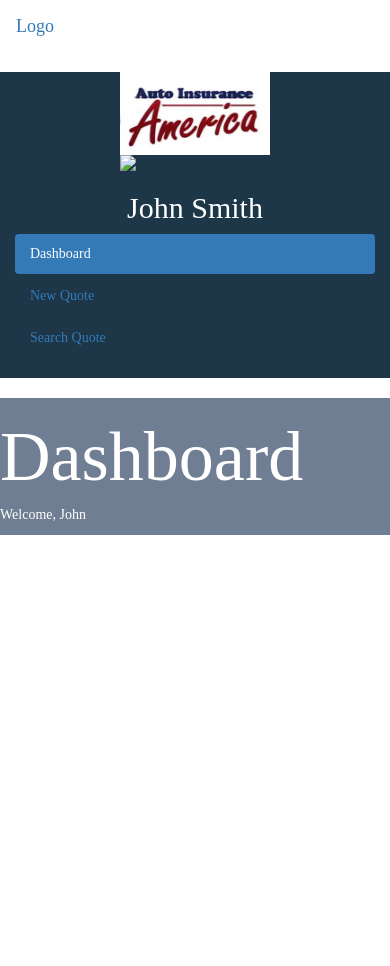
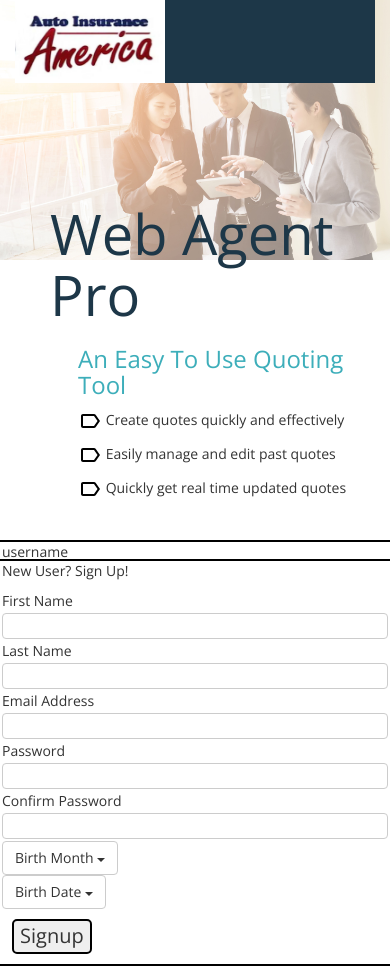
Before and after one commit to mattkfpc/aia, a plain HTML site: page index.html in a window 390 px wide. Before the commit the page ends 844 px from the top, so only its background shows below. Drawn offline with nearby package versions, Linux system fonts and the light colour scheme.

Commit message:
aergerga
rgaergaerg

```diff
--- a/css/index.css
+++ b/css/index.css
@@ -1,5 +1,5 @@
 .banner {
- background-color: #707E93;
+ background-color: #1D3748;
  color: #ffffff;
  height: 100%;
 }
@@ -7,12 +7,75 @@
 .logoimage {
   width: 150px;
   length: 150px;
+  position: relative;
+  left: 0em;
+}
+
+h3.bannermessage {
+  text-align: left;
+  padding-left: 20%;
+  color: #3DAEBA;
+  font-size: 24px;
+}
+
+h1.bannermessage {
+  padding-top: 100px;
+  padding-left: 50px;
+  text-align: left;
+  color: #1D3748;
+  font-size: 56px;
+  font-weight: 500;
 }
 
 body {
-  font-family: proxima-nova;
+  font-family: 'Open sans', sans-serif;
+
 }
 
+.backgroundimage{
+  background-image: url("../image/loginbackground.jpeg");
+  background-size: 100%;
+  background-repeat: no-repeat;
+}
+.loginborder{
+  border-style: solid;
+  border-width: 2px 2px 2px 2px;
+  border-color: black;
+  background-color: #ffffff;
+  border-radius: 5px;
+  margin-top: 2em;
+}
+
+#signupbox{
+  border-style: solid;
+  border-width: 2px 2px 2px 2px;
+  border-color: black;
+  background-color: #ffffff;
+  border-radius: 5px;
+  margin-top: -10em;
+}
+
+p.bannermessage{
+  padding-left:20%;
+}
+
+.loginbutton {
+  margin:10px;
+  font-size: 20px;
+  text-align: center;
+  border-radius: 5px;
+  border-style: solid;
+}
+
+input[type=text], select {
+    width: 100%;
+    padding: 2px 4px;
+    margin: 2px 0;
+    display: inline-block;
+    border: 1px solid #ccc;
+    border-radius: 4px;
+    box-sizing: border-box;
+}
 #welcomemessage {
   text-align: right;
 }
@@ -22,10 +85,6 @@ body {
   height: 20em;
 }
 
-.center {
-    display: block;
-    margin: 0 auto;
-}
 
 .bannertitletext {
   font-size: 5em;
@@ -37,14 +96,9 @@ body {
 
 /* Set gray background color and 100% height */
 .sidenav {
-  background-color: #1D3748;
   height: 100%;
 }
 
-#profilename {
-  color: #ffffff;
-  text-align: center;
-}
 
 /* On small screens, set height to 'auto' for the grid */
 @media screen and (max-width: 767px) {
--- a/index.html
+++ b/index.html
@@ -7,57 +7,121 @@
   <link rel="stylesheet" href="https://maxcdn.bootstrapcdn.com/bootstrap/3.3.7/css/bootstrap.min.css">
   <script src="https://ajax.googleapis.com/ajax/libs/jquery/3.2.1/jquery.min.js"></script>
   <script src="https://maxcdn.bootstrapcdn.com/bootstrap/3.3.7/js/bootstrap.min.js"></script>
+  <link href="https://fonts.googleapis.com/css?family=Open+Sans:300,400,700,800" rel="stylesheet">
   <link rel="stylesheet" href="css/index.css">
 </head>
 <body>
 
-
-  <!--sidebar navigation -->
-
-  <nav class="navbar visible-xs">
-    <div class="container-fluid">
-      <div class="navbar-header">
-        <button type="button" class="navbar-toggle" data-toggle="collapse" data-target="#myNavbar">
-          <span class="icon-bar"></span>
-          <span class="icon-bar"></span>
-          <span class="icon-bar"></span>
-        </button>
-        <a class="navbar-brand" href="#">Logo</a>
-      </div>
-      <div class="collapse navbar-collapse" id="myNavbar">
-        <ul class="nav navbar-nav">
-          <li class="active"><a href="#">Dashboard</a></li>
-          <li><a href="#">Age</a></li>
-          <li><a href="#">Gender</a></li>
-          <li><a href="#">Geo</a></li>
-        </ul>
+<div class="backgroundimage">
+  <div class="container-fluid">
+    <div class="col-md-12">
+      <div class="row banner">
+        <img class="logoimage" src="image/logo.jpg">
       </div>
     </div>
-  </nav>
+  </div>
 
-<div class="container-fluid">
-  <div class="row content">
-    <div class="col-sm-2 sidenav">
-        <img class= "center logoimage" src="image/logo.jpg">
-        <ul class="nav nav-pills nav-stacked">
-          <li><img class= "center logoimage" src="image/avatar.png"><h2 id=profilename>John Smith</h2></li>
-          <li class="active"><a href="#section2">Dashboard</a></li>
-          <li><a href="#section3">New Quote</a></li>
-          <li><a href="#section3">Search Quote</a></li>
-        </ul><br>
-    </div>
-    <br>
+  <div class="row">
+    <div class="col-md-4">
+      <h1 class="bannermessage">Web Agent Pro</h1>
+      <h3 class="bannermessage">An Easy To Use Quoting Tool</h3>
+      <p class="bannermessage"><img src="image/labelicon.svg">  Create quotes quickly and effectively</p>
+      <p class="bannermessage"><img src="image/labelicon.svg">  Easily manage and edit past quotes</p>
+      <p class="bannermessage"><img src="image/labelicon.svg">  Quickly get real time updated quotes</p>
 
-<!-- banner -->
-    <div class="col-sm-10">
-      <div class="row banner">
-        <h1 class="bannertitletext">Dashboard</h1>
-        <p>Welcome, John</p>
-      </div>
     </div>
 
+    <div class="col-md-4"></div>
+
+    <div class="col-md-3 loginborder">
+      <form>
+        username<br>
+        <input type="text" name="username"><br>
+        password<br>
+        <input type="text" name="password">
+      </form>
+      <button class="loginbutton">Login</button>
+    </div>
+    </div>
+
+    <div class="row">
+    <div class="col-md-8"></div>
+    <div class="col-md-3" id="signupbox">
+      <form>
+        <p>New User? Sign Up!</p>
+        First Name<br>
+        <input type="text" name="First Name"><br>
+        Last Name<br>
+        <input type="text" name="Last Name"><br>
+        Email Address<br>
+        <input type="text" name="Email Address"><br>
+        Password<br>
+        <input type="text" name="Password"><br>
+        Confirm Password<br>
+        <input type="text" name="Confirm Password"><br>
+      </form>
+
+     <div class="dropdown">
+       <button class="btn btn-default dropdown-toggle" type="button" data-toggle="dropdown">Birth Month
+       <span class="caret"></span></button>
+       <ul class="dropdown-menu">
+         <li><a href="#">January</a></li>
+         <li><a href="#">February</a></li>
+         <li><a href="#">March</a></li>
+         <li><a href="#">April</a></li>
+         <li><a href="#">May</a></li>
+         <li><a href="#">June</a></li>
+         <li><a href="#">July</a></li>
+         <li><a href="#">August</a></li>
+         <li><a href="#">September</a></li>
+         <li><a href="#">October</a></li>
+         <li><a href="#">November</a></li>
+         <li><a href="#">December</a></li>
+       </ul>
+     </div>
+
+     <div class="dropdown">
+       <button class="btn btn-default dropdown-toggle" type="button" data-toggle="dropdown">Birth Date
+       <span class="caret"></span></button>
+       <ul class="dropdown-menu">
+         <li><a href="#">1</a></li>
+         <li><a href="#">2</a></li>
+         <li><a href="#">3</a></li>
+         <li><a href="#">4</a></li>
+         <li><a href="#">5</a></li>
+         <li><a href="#">6</a></li>
+         <li><a href="#">7</a></li>
+         <li><a href="#">8</a></li>
+         <li><a href="#">9</a></li>
+         <li><a href="#">10</a></li>
+         <li><a href="#">11</a></li>
+         <li><a href="#">12</a></li>
+         <li><a href="#">13</a></li>
+         <li><a href="#">14</a></li>
+         <li><a href="#">15</a></li>
+         <li><a href="#">16</a></li>
+         <li><a href="#">17</a></li>
+         <li><a href="#">18</a></li>
+         <li><a href="#">19</a></li>
+         <li><a href="#">20</a></li>
+         <li><a href="#">21</a></li>
+         <li><a href="#">22</a></li>
+         <li><a href="#">23</a></li>
+         <li><a href="#">24</a></li>
+         <li><a href="#">25</a></li>
+         <li><a href="#">26</a></li>
+         <li><a href="#">27</a></li>
+         <li><a href="#">28</a></li>
+         <li><a href="#">29</a></li>
+         <li><a href="#">30</a></li>
+         <li><a href="#">31</a></li>
+       </ul>
+     </div>
+
+      <button class="loginbutton">Signup</button>
+    </div>
   </div>
+  <div class="row">
 </div>
-
 </body>
 </html>
```
Also changed, not shown: image/labelicon.svg (added), image/loginbackground.jpeg (added), 3 other files.
